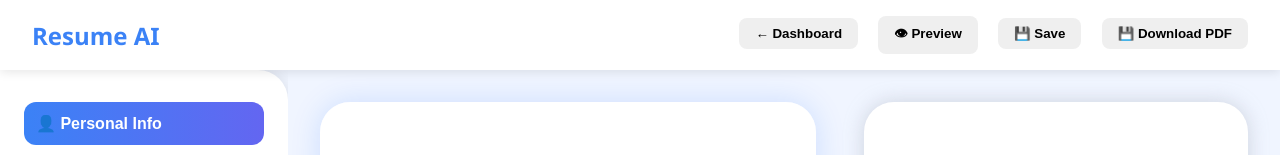
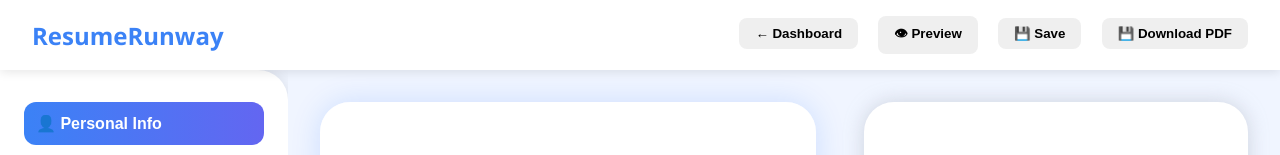
Before and after one commit to RohanAM-286/Resume-Runway, a plain HTML site: page Dash.html in a window 1280 px wide. Shown: the top 155 px of the page. Drawn offline with Linux system fonts and the light colour scheme.

Commit message:
Updated  Dashboard

```diff
--- a/Dash.html
+++ b/Dash.html
@@ -3,16 +3,16 @@
 <head>
 <meta charset="UTF-8" />
 <meta name="viewport" content="width=device-width, initial-scale=1" />
-<title>Resume Builder</title>
+<title>ResumeRunway</title>
 <style>
   body { margin: 0; font-family: 'Segoe UI', Tahoma, Geneva, Verdana, sans-serif; background: #f0f5ff; display: flex; flex-direction: column; height: 100vh; }
-  /* Navbar */
+
   header { position: sticky; top: 0; background: white; display: flex; justify-content: space-between; align-items: center; padding: 1rem 2rem; box-shadow: 0 2px 10px rgba(0,0,0,0.1); z-index: 1000; }
   header h1 { margin: 0; font-size: 1.5rem; color: #3b82f6; display: flex; align-items: center; gap: 0.5rem; }
   header .nav-buttons button { margin-left: 1rem; padding: 0.5rem 1rem; border-radius: 8px; border: none; cursor: pointer; font-weight: 600; transition: 0.3s; }
   header .nav-buttons button:hover { background: #3b82f6; color: white; }
 
-  /* Layout */
+
   .container { flex: 1; display: flex; overflow: hidden; }
   .sidebar { width: 240px; background: white; box-shadow: 0 0 15px rgba(0,0,0,0.1); border-top-right-radius: 30px; padding: 2rem 1.5rem; display: flex; flex-direction: column; }
   .sidebar h2 { margin-bottom: 2rem; font-weight: 700; font-size: 1.2rem; display: flex; align-items: center; gap: 0.5rem; }
@@ -20,7 +20,7 @@
   .sidebar button.active, .sidebar button:hover { background: linear-gradient(90deg, #3b82f6, #6366f1); color: white; }
   .main { flex: 1; display: flex; padding: 2rem; overflow-y: auto; gap: 3rem; background: #f0f5ff; }
 
-  /* Forms */
+
   .form-section { flex: 1; background: white; border-radius: 30px; padding: 2rem 3rem; box-shadow: 0 0 30px rgb(8 96 255 / 0.15); max-width: 700px; overflow-y: auto; display: none; transition: all 0.3s ease; }
   .form-section.active { display: block; }
   .form-section h1 { font-size: 2rem; font-weight: 800; margin-bottom: 1.5rem; text-align: center; }
@@ -29,7 +29,7 @@
   input[type="text"]:focus, input[type="email"]:focus, textarea:focus { border-color: #3b82f6; box-shadow: 0 0 8px 0 #6366f1; }
   textarea { grid-column: span 2; min-height: 120px; }
 
-  /* Preview */
+
   .preview { width: 320px; background: white; padding: 2rem; border-radius: 30px; box-shadow: 0 0 20px rgba(156, 163, 175, 0.4); font-weight: 700; font-size: 1.1rem; height: fit-content; }
   .preview-header { font-size: 1.3rem; font-weight: 700; color: #444; margin-bottom: 1rem; display: flex; align-items: center; gap: 0.5rem; }
 </style>
@@ -37,7 +37,7 @@
 <body>
 
 <header>
-  <h1> Resume AI</h1>
+  <h1> ResumeRunway</h1>
   <div class="nav-buttons">
    <button onclick="window.location.href='index1.html'">&#8592; Dashboard</button>
 
@@ -61,7 +61,7 @@
   </nav>
 
   <main class="main">
-    <!-- Personal Info Form -->
+
     <section id="personalInfoForm" class="form-section active">
       <h1>Personal Information</h1>
       <div class="input-grid">
@@ -75,31 +75,30 @@
       </div>
     </section>
 
-    <!-- Work Experience Form -->
+
     <section id="workExperienceForm" class="form-section">
       <h1>Work Experience</h1>
       <textarea id="workExperience" placeholder="Enter your work experience here..."></textarea>
     </section>
 
-    <!-- Education Form -->
     <section id="educationForm" class="form-section">
       <h1>Education</h1>
       <textarea id="educationExperience" placeholder="Enter your education details here..."></textarea>
     </section>
 
-    <!-- Skills Form -->
+
     <section id="skillsForm" class="form-section">
       <h1>Skills</h1>
       <textarea id="skillsExperience" placeholder="List your skills..."></textarea>
     </section>
 
-    <!-- Projects Form -->
+
     <section id="projectsForm" class="form-section">
       <h1>Projects</h1>
       <textarea id="projectsExperience" placeholder="Describe your projects..."></textarea>
     </section>
 
-    <!-- Live Preview -->
+
     <section id="livePreview" class="preview">
       <h2 class="preview-header">&#128065; Live Preview</h2>
       <p><strong>Name: </strong><span id="previewName"></span></p>
@@ -117,11 +116,11 @@
   </main>
 </div>
 
-<!-- html2pdf.js library -->
+
 <script src="https://cdnjs.cloudflare.com/ajax/libs/html2pdf.js/0.10.1/html2pdf.bundle.min.js"></script>
 
 <script>
-// Sidebar section toggle
+
 const sections = {
   btnPersonalInfo: 'personalInfoForm',
   btnWorkExperience: 'workExperienceForm',
@@ -139,7 +138,7 @@ Object.keys(sections).forEach(buttonId => {
   });
 });
 
-// Live preview updates
+
 const inputPreviewPairs = [
   { input: "name", preview: "previewName", },
   { input: "email", preview: "previewEmail", },
@@ -163,7 +162,6 @@ inputPreviewPairs.forEach(({ input, preview, defaultValue }) => {
   });
 });
 
-// Download PDF
 document.getElementById('downloadPDF').addEventListener('click', () => {
   const element = document.getElementById('livePreview');
   const opt = { margin:0.5, filename:'Resume.pdf', image:{ type:'jpeg', quality:0.98 }, html2canvas:{ scale:2 }, jsPDF:{ unit:'in', format:'letter', orientation:'portrait' } };
```
